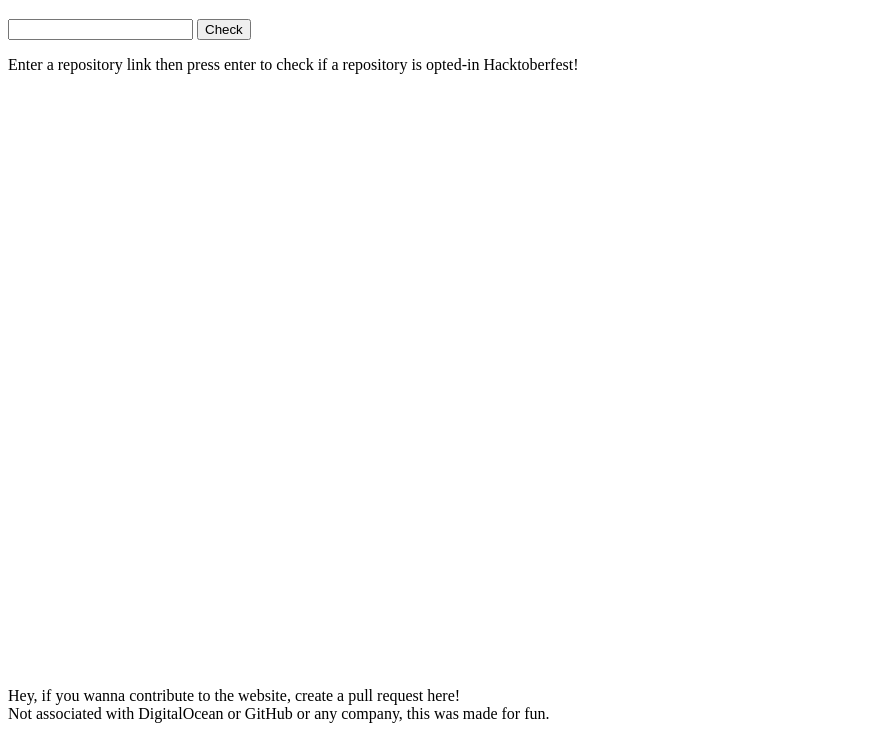
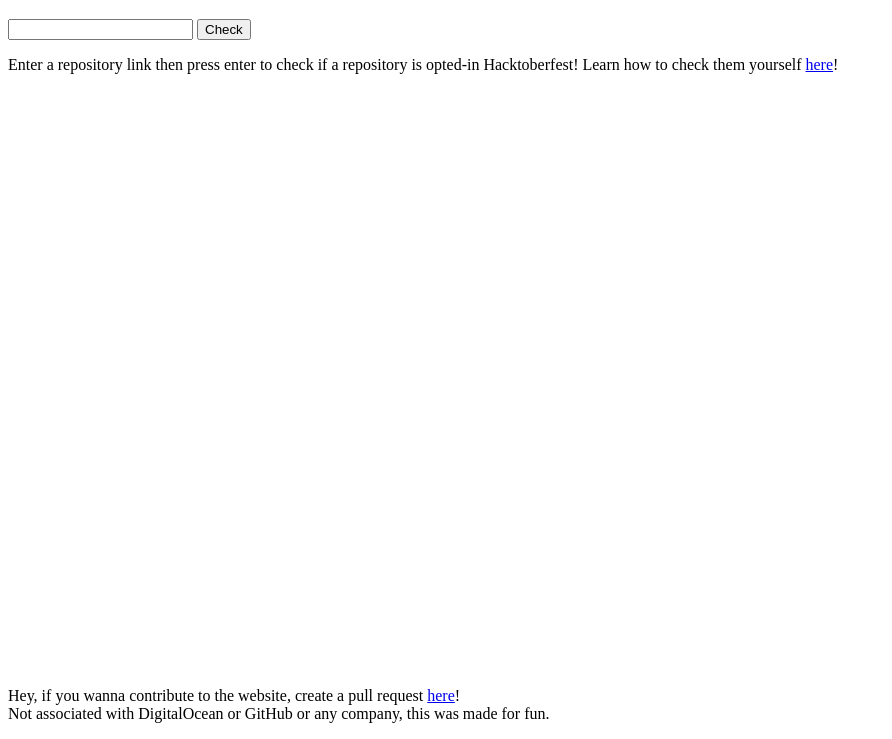
Before and after one commit to hacktoberfestcheck/hacktoberfestcheck.github.io, a plain HTML site: page index.html in a window 1280 px wide. Shown: the part 61-800 px from the top of the page, without its empty margins (0-892 px from the left). Drawn offline with Linux system fonts and the light colour scheme.

Commit message:
Added Links to index.html and added 2 help files.

```diff
--- a/index.html
+++ b/index.html
@@ -81,7 +81,7 @@ Thanks!-->
     <h1>Check if a repository is opted-in Hacktoberfest 2020!</h1>
     <input id="url" type="text">
     <input type="submit" value="Check" onclick="checkStatus()">
-    <p id="status">Enter a repository link then press enter to check if a repository is opted-in Hacktoberfest!</p>
-    <p class="footer">Hey, if you wanna contribute to the website, create a pull request here!<br/> Not associated with DigitalOcean or GitHub or any company, this was made for fun.</p>
+    <p id="status">Enter a repository link then press enter to check if a repository is opted-in Hacktoberfest! Learn how to check them yourself <a href="https://github.com/hacktoberfestcheck/hacktoberfestcheck.github.io/CheckHacktoberfestTopic.md">here</a>!</p>
+    <p class="footer">Hey, if you wanna contribute to the website, create a pull request <a href="https://github.com/hacktoberfestcheck/hacktoberfestcheck.github.io">here</a>!<br/> Not associated with DigitalOcean or GitHub or any company, this was made for fun.</p>
 </body>
 </html>
```
Also changed, not shown: 2 other files.
